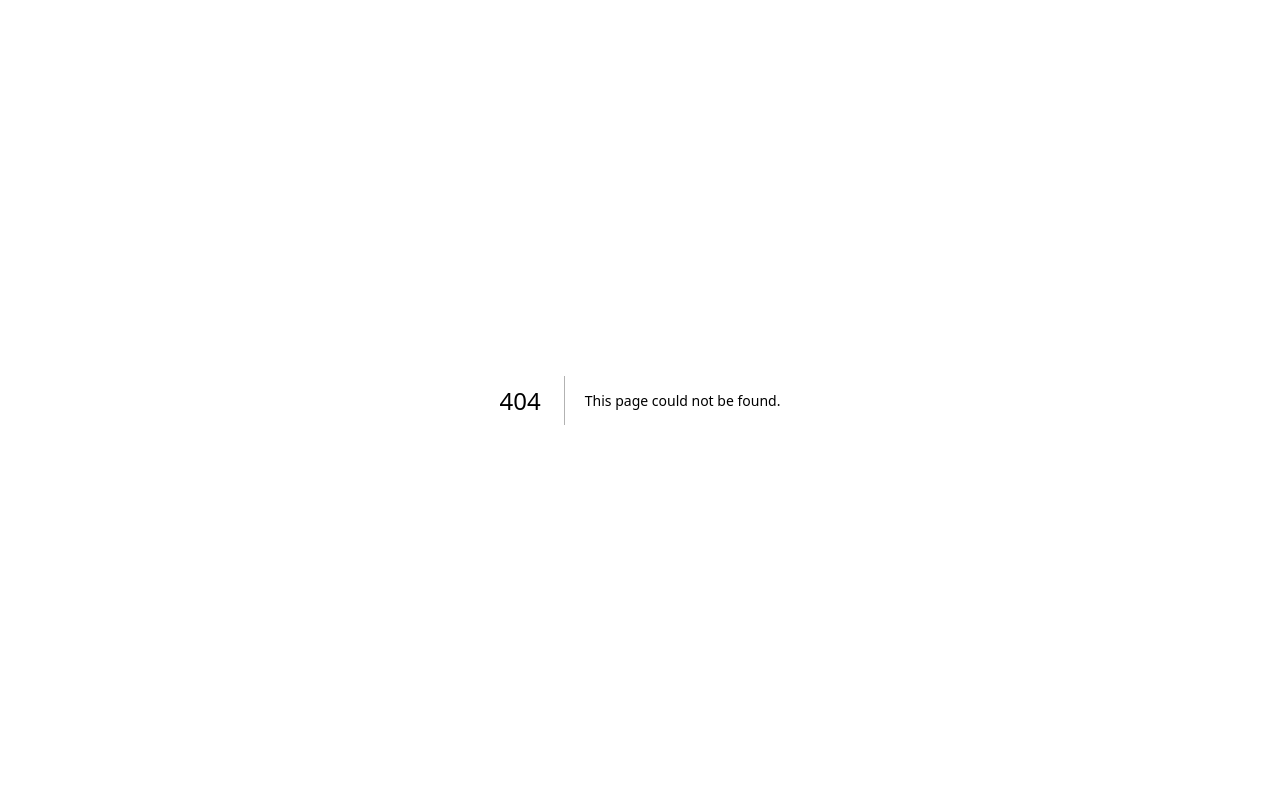
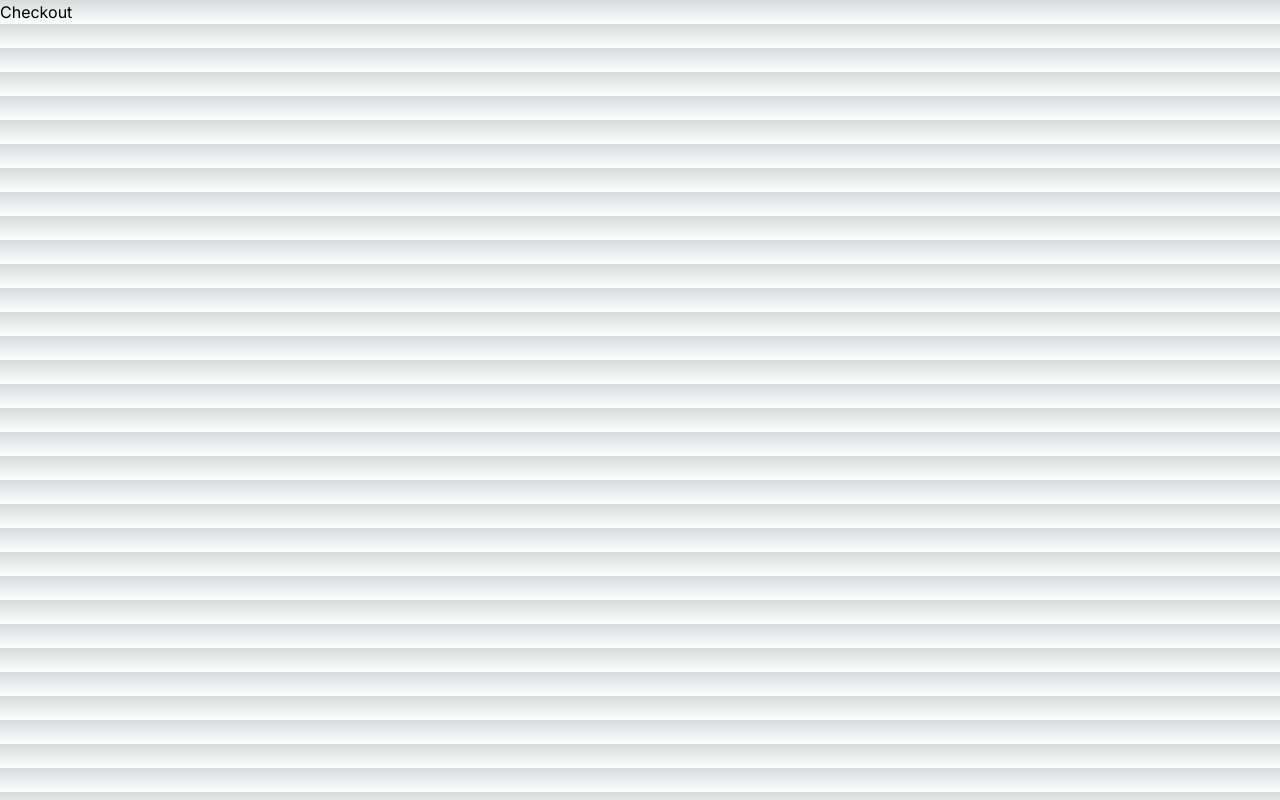
Before and after one commit to amaben2020/next-multistep, a Next.js app: page /checkout in a window 1280 px wide. Before the commit this address had no page. Built offline with nearby package versions, Linux system fonts and the light colour scheme.

Commit message:
building form wrapper

```diff
--- a/package.json
+++ b/package.json
@@ -19,6 +19,7 @@
     "postcss": "8.4.29",
     "react": "18.2.0",
     "react-dom": "18.2.0",
+    "react-toastify": "^9.1.3",
     "tailwindcss": "3.3.3",
     "typescript": "5.2.2",
     "zod": "^3.22.2",
--- /dev/null
+++ b/src/app/(mine)/checkout/page.tsx
@@ -0,0 +1,5 @@
+const Checkout = () => {
+  return <div>Checkout</div>;
+};
+
+export default Checkout;
--- /dev/null
+++ b/src/app/(mine)/components/form-wrapper/index.tsx
@@ -0,0 +1,11 @@
+const FormWrapper = ({
+  children,
+  onSubmit,
+}: {
+  children: any;
+  onSubmit: () => void;
+}) => {
+  return <form onSubmit={onSubmit}>{children}</form>;
+};
+
+export default FormWrapper;
```
Also changed, not shown: 1 other file (tests, documents, lock files or other folders).
